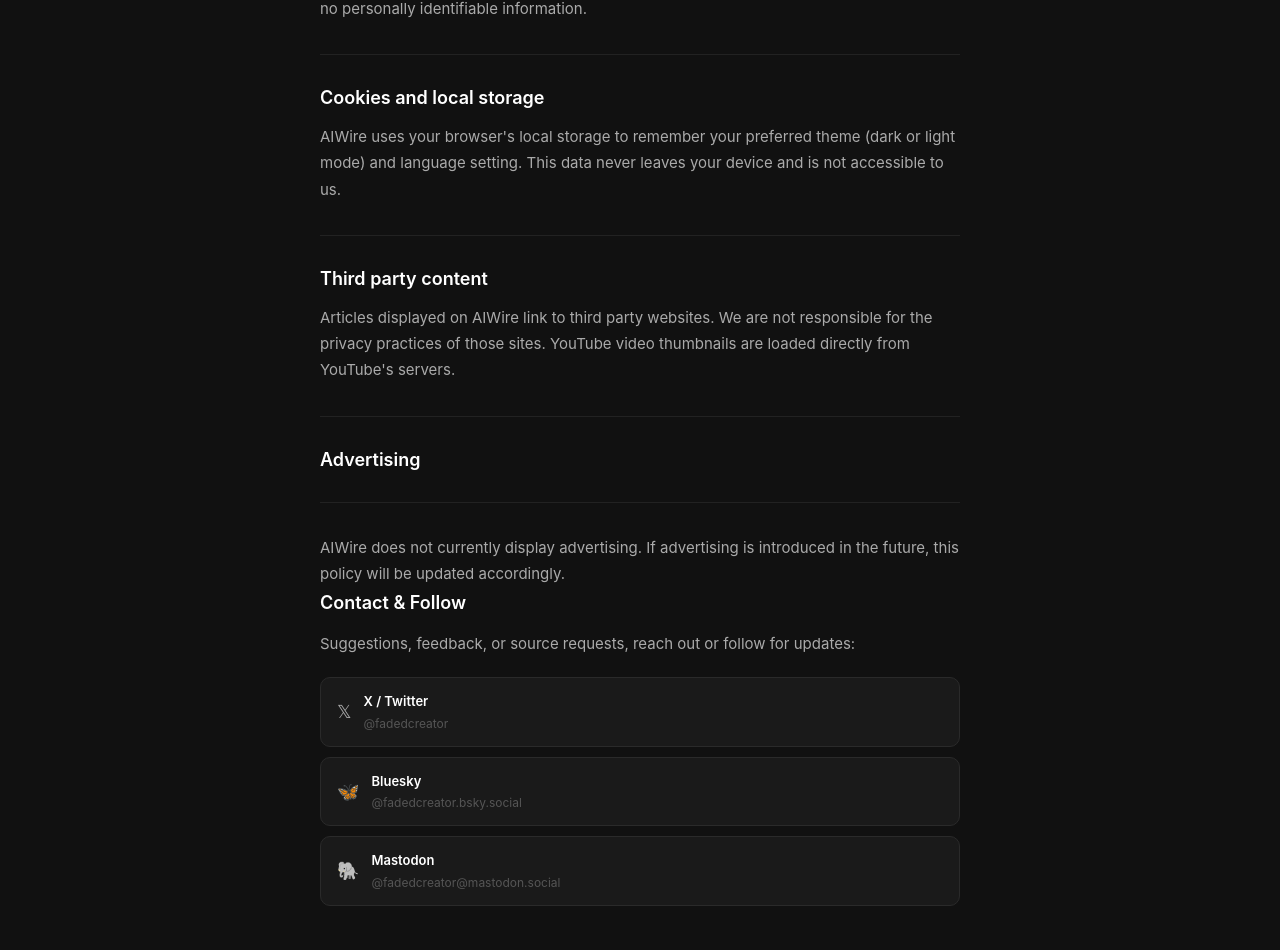
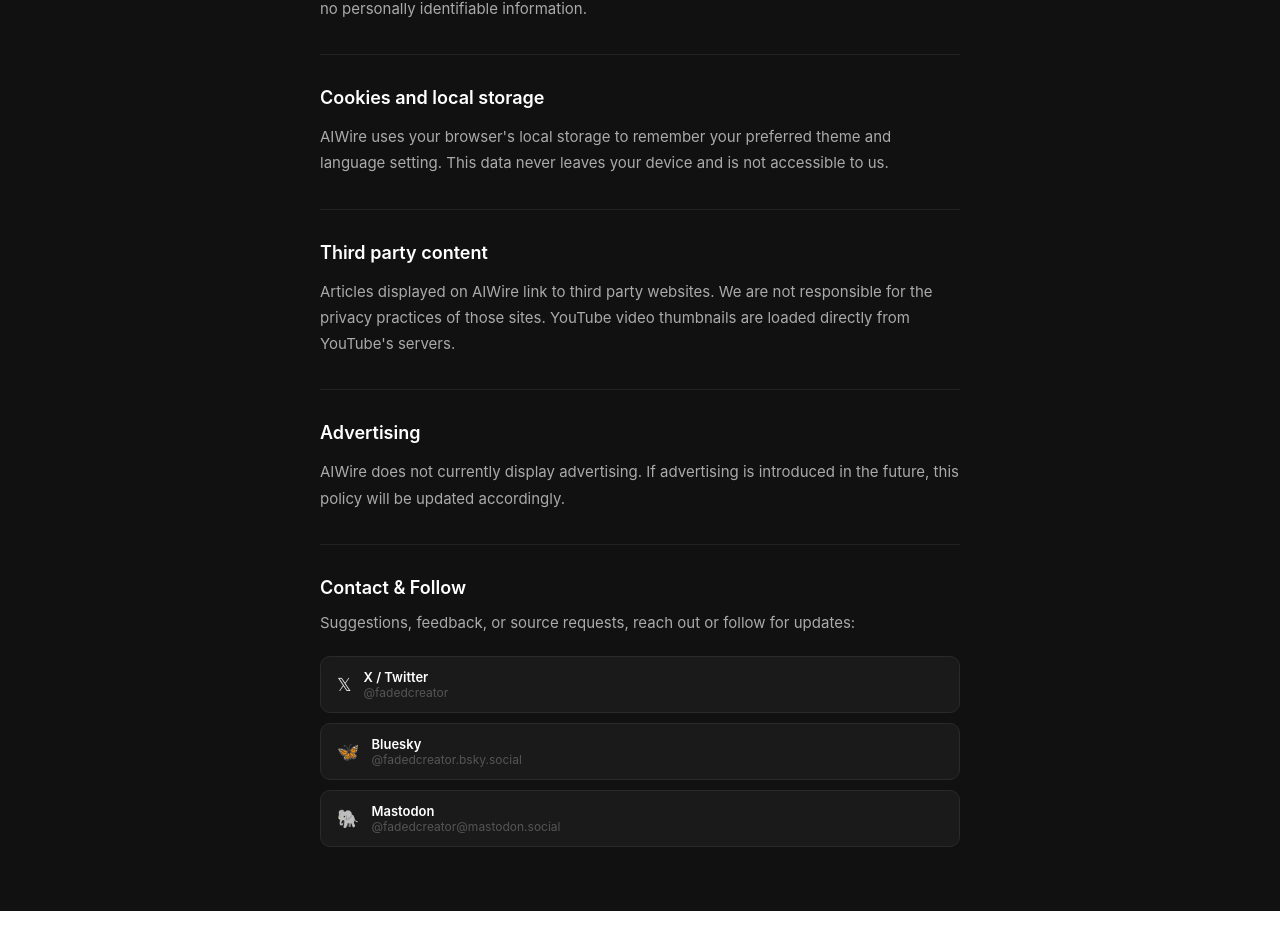
Before and after one commit to fadedcreator/ai-digest, a Next.js app: page /privacy in a window 1280 px wide. Shown: the part 596-1546 px from the top of the page. After the commit the page ends 1507 px from the top, so only its background shows below. Built offline with nearby package versions, Linux system fonts and the light colour scheme.

Commit message:
fix privacy page

```diff
--- a/app/privacy/page.tsx
+++ b/app/privacy/page.tsx
@@ -29,7 +29,7 @@
         <div style={{ borderTop: '0.5px solid #222', paddingTop: '2rem', marginBottom: '2rem' }}>
           <h2 style={{ fontSize: 18, fontWeight: 600, color: '#fff', marginBottom: '1rem' }}>Cookies and local storage</h2>
           <p style={{ fontSize: 15, lineHeight: 1.75, color: '#aaa' }}>
-              AIWire uses your browser's local storage to remember your preferred theme (dark or light mode) and language setting. This data never leaves your device and is not accessible to us.
+            AIWire uses your browser's local storage to remember your preferred theme and language setting. This data never leaves your device and is not accessible to us.
           </p>
         </div>
 
@@ -42,12 +42,12 @@
 
         <div style={{ borderTop: '0.5px solid #222', paddingTop: '2rem', marginBottom: '2rem' }}>
           <h2 style={{ fontSize: 18, fontWeight: 600, color: '#fff', marginBottom: '1rem' }}>Advertising</h2>
+          <p style={{ fontSize: 15, lineHeight: 1.75, color: '#aaa' }}>
+            AIWire does not currently display advertising. If advertising is introduced in the future, this policy will be updated accordingly.
+          </p>
+        </div>
 
-          </div>
-              <p style={{ fontSize: 15, lineHeight: 1.75, color: '#aaa' }}>
         <div style={{ borderTop: '0.5px solid #222', paddingTop: '2rem' }}>
-              AIWire does not currently display advertising. If advertising is introduced in the future, this policy will be updated accordingly.
-
           <h2 style={{ fontSize: 18, fontWeight: 600, color: '#fff', marginBottom: '0.75rem' }}>Contact & Follow</h2>
           <p style={{ fontSize: 15, lineHeight: 1.75, color: '#aaa', marginBottom: '1.25rem' }}>
             Suggestions, feedback, or source requests, reach out or follow for updates:
@@ -79,10 +79,8 @@
             </a>
           </div>
         </div>
-            </p>
+
       </div>
-
-
     </main>
   );
 }
```
Lines whose indentation alone changed are shown as unchanged.
